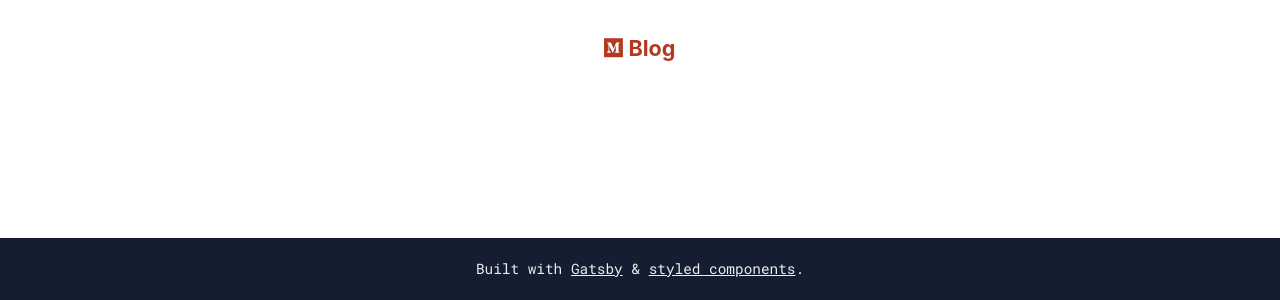
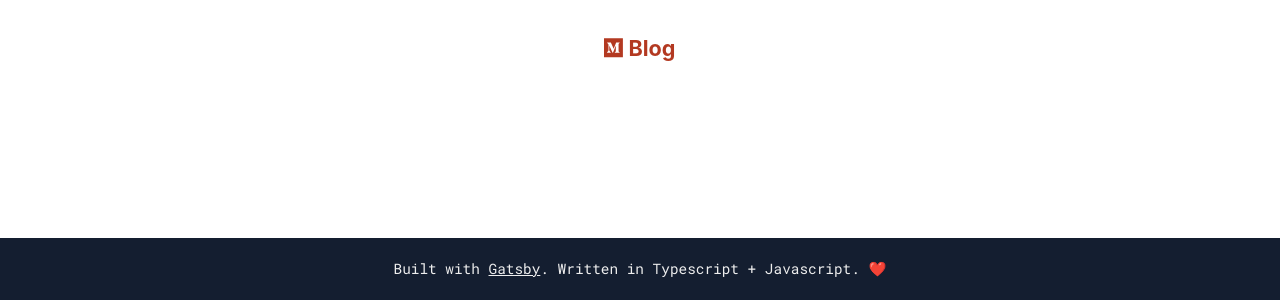
Before and after one commit to fterh/fabianterh.me, a Gatsby site: page / in a window 1280 px wide. Shown: the part 500-800 px from the top of the page. Built offline with nearby package versions, Linux system fonts and the light colour scheme; Gatsby itself is replaced by a stand-in of ours.

Commit message:
Update Footer

```diff
--- a/src/components/footer.js
+++ b/src/components/footer.js
@@ -24,11 +24,7 @@ const _Footer = () => (
     <a href="https://www.gatsbyjs.org" target="_new">
       Gatsby
     </a>
-    {" & "}
-    <a href="https://www.styled-components.com/" target="_new">
-      styled components
-    </a>
-    .
+    . Written in Typescript + Javascript. ❤️
   </Footer>
 )
 
```
